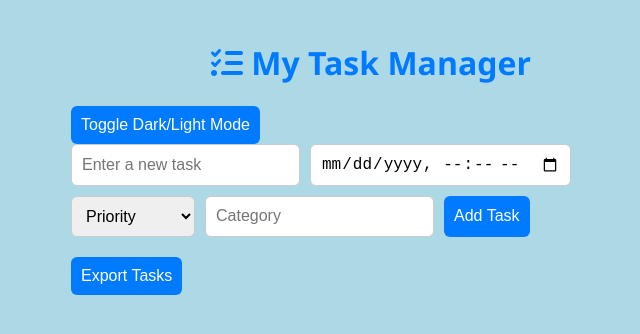
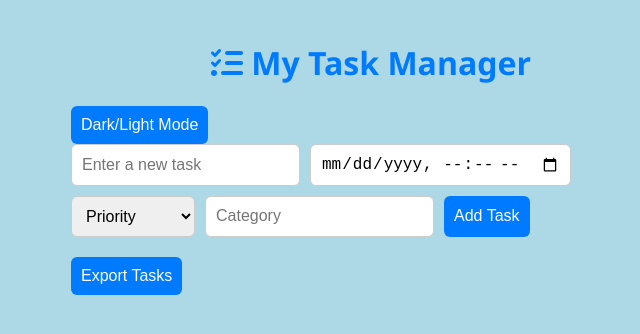
Before and after one commit to 99deepthinj/SCT_WD_T4, a plain HTML site: page index.html in a window 1280 px wide. Shown: the whole page, without its empty margins (269-909 px from the left). Drawn offline with Linux system fonts and the light colour scheme.

Commit message:
Update index.html

```diff
--- a/index.html
+++ b/index.html
@@ -10,7 +10,7 @@
 <body>
   <div class="container">
     <h1><i class="fas fa-tasks"></i> My Task Manager</h1>
-    <button id="themeToggle">Toggle Dark/Light Mode</button>
+    <button id="themeToggle">Dark/Light Mode</button>
 
     <form id="taskForm">
       <input type="text" id="taskInput" placeholder="Enter a new task" required />
```
